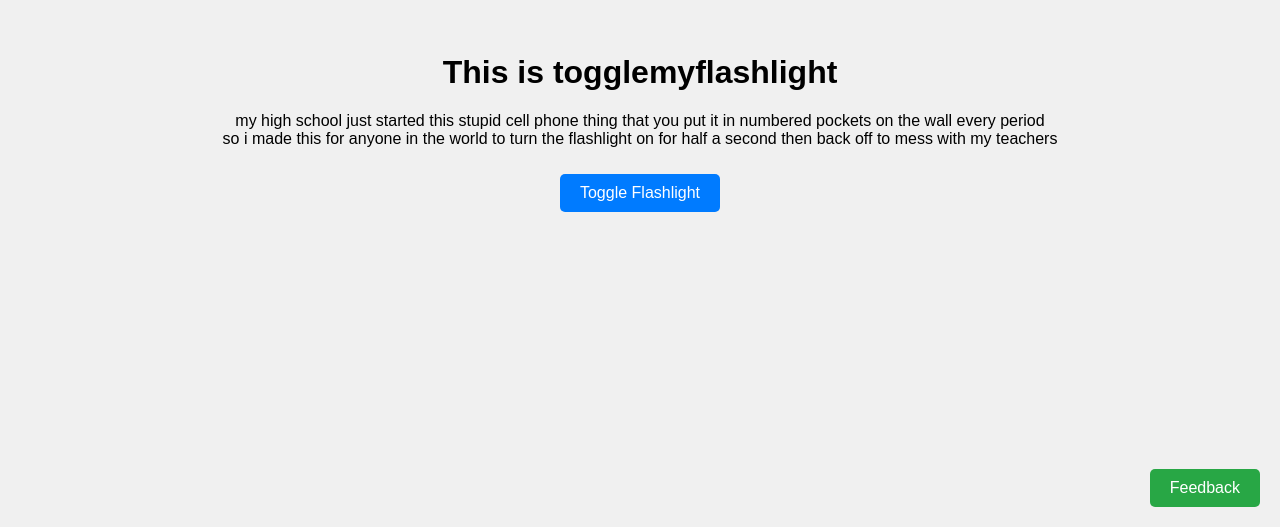
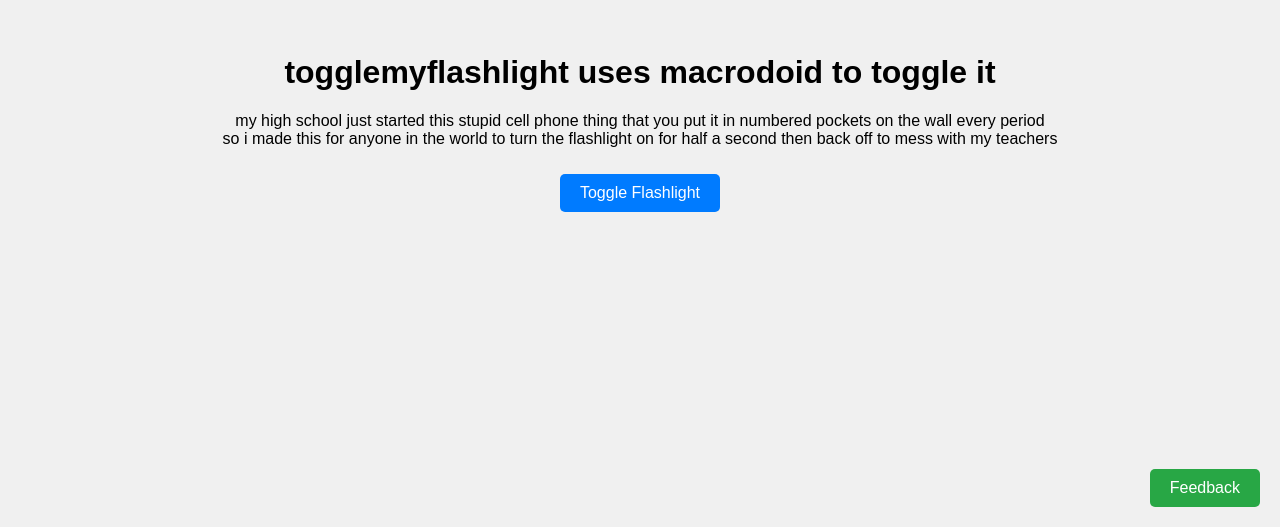
Before and after one commit to randomstuff69/togglemyflashlight, a plain HTML site: page index.html in a window 1280 px wide. Shown: the part 273-800 px from the top of the page. Drawn offline with Linux system fonts and the light colour scheme.

Commit message:
Update index.html

```diff
--- a/index.html
+++ b/index.html
@@ -8,7 +8,7 @@
 </head>
 <body>
     <div class="container">
-        <h1>This is togglemyflashlight</h1>
+        <h1>togglemyflashlight uses macrodoid to toggle it</h1>
         <p>my high school just started this stupid cell phone thing that you put it in numbered pockets on the wall every period <br> so i made this for anyone in the world to turn the flashlight on for half a second then back off to mess with my teachers</p>
         <button id="toggleFlashlight" class="blue-button">Toggle Flashlight</button>
     </div>
```
